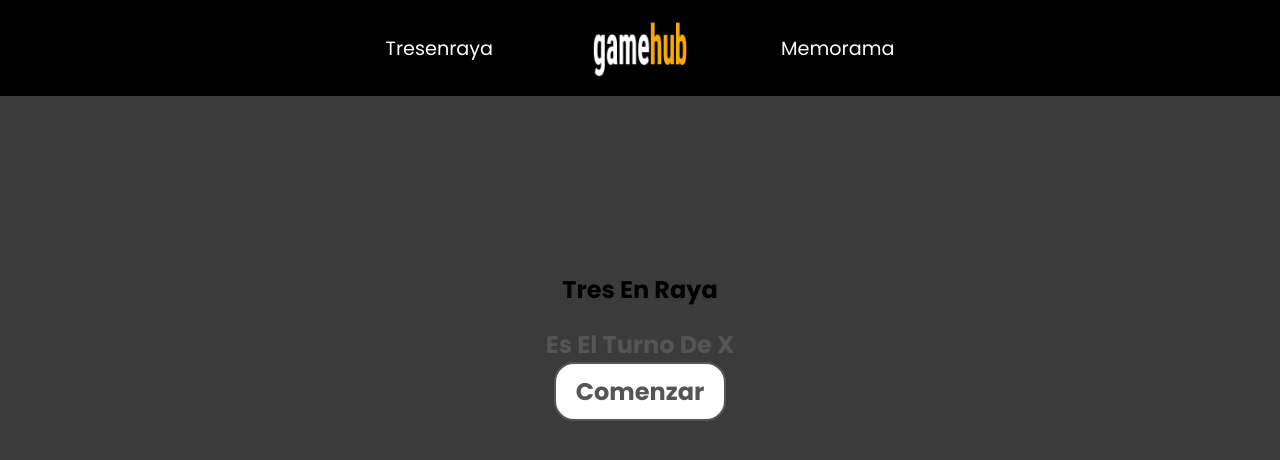
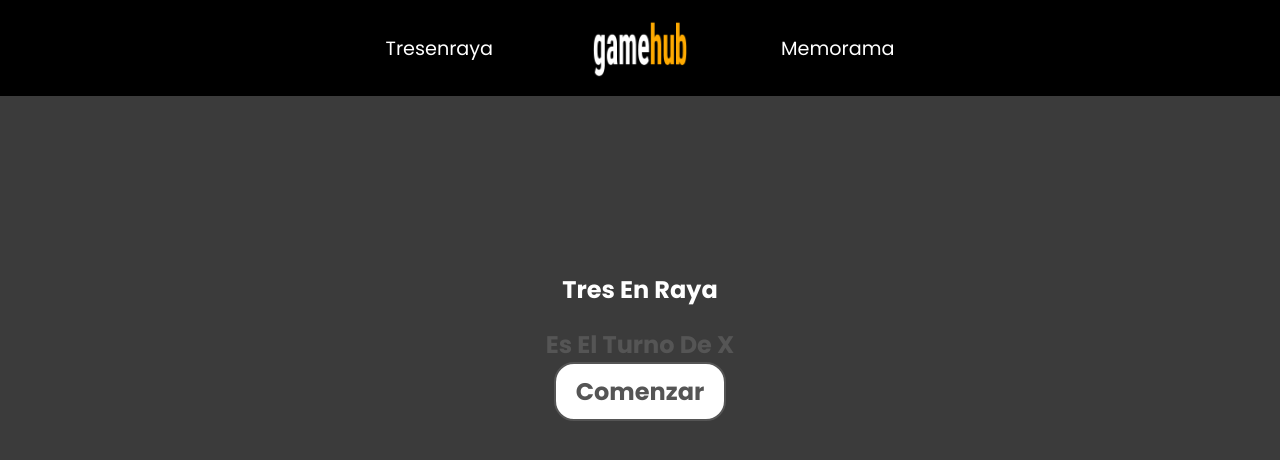
Before and after one commit to ManuelJimena/HubGamesReactJS, a React (Vite) app: page / in a window 1280 px wide. Shown: the top 460 px of the page. Built offline with nearby package versions, Linux system fonts and the light colour scheme.

Commit message:
refact css

```diff
--- a/src/index.css
+++ b/src/index.css
@@ -42,3 +42,7 @@ body {
 main {
   min-height: 84vh;
 }
+
+h2 {
+  color: var(--white-color);
+}
```
